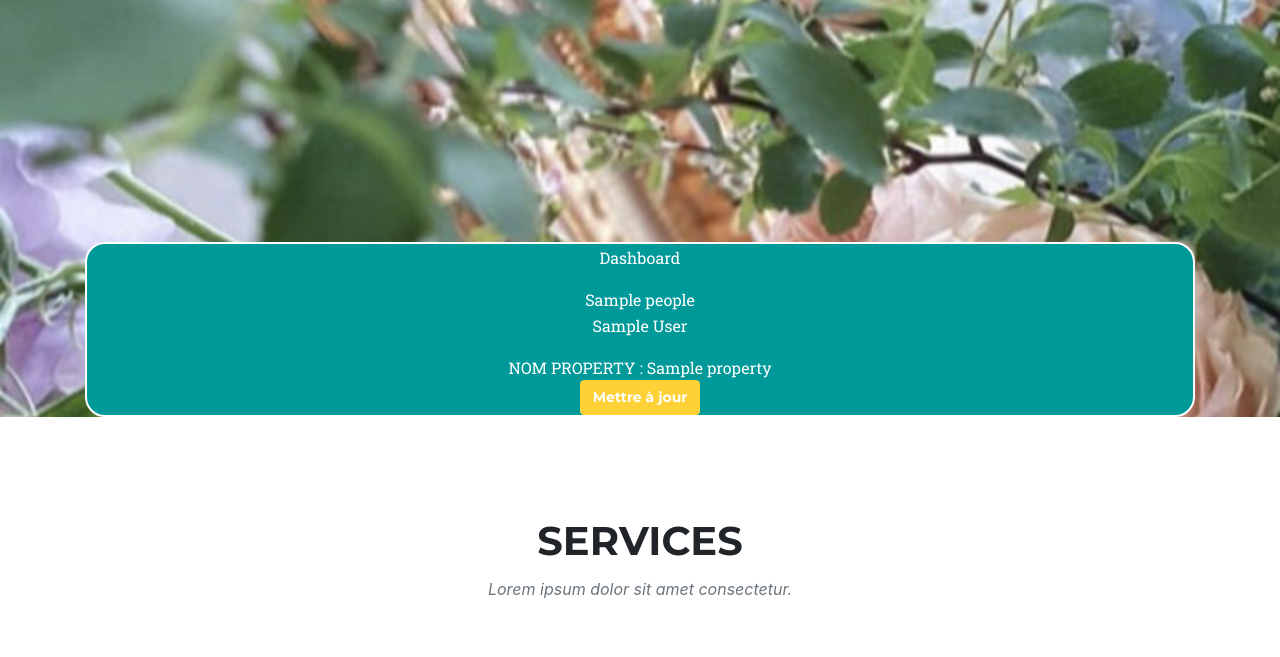
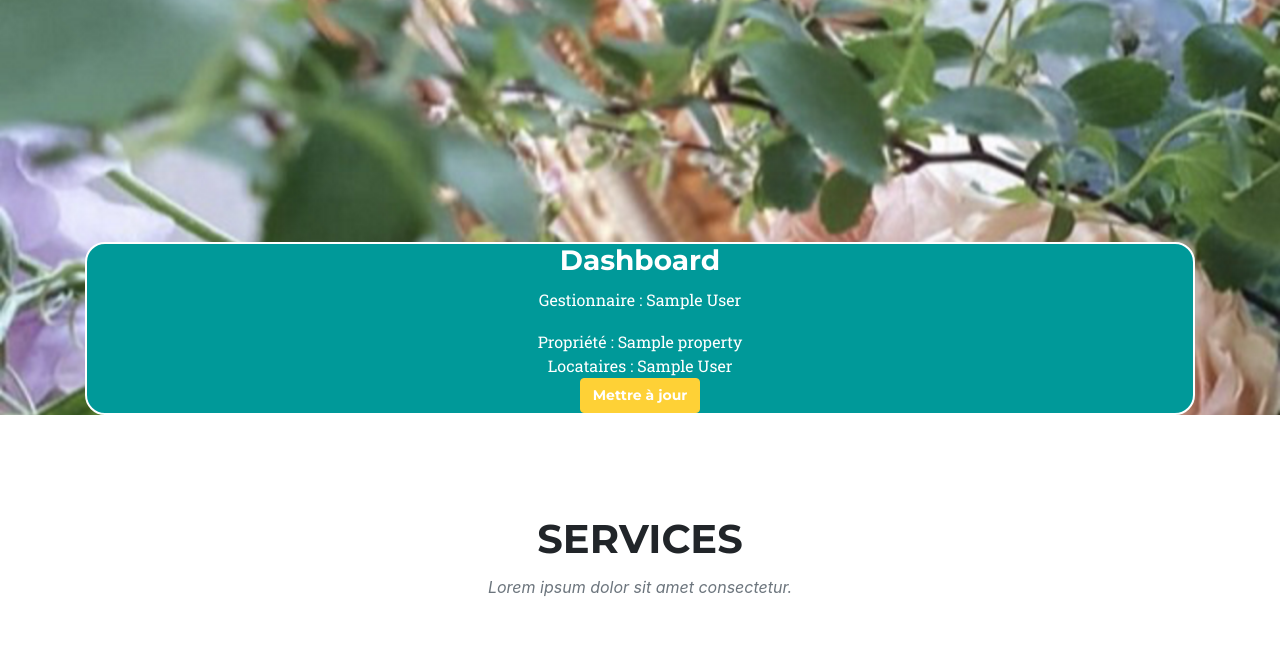
Before and after one commit to dorisak/immo_cool, a Django app: template home/templates/home/index.html in a window 1280 px wide. Shown: the part 383-1040 px from the top of the page. Run offline with Django 3.2, Linux system fonts and the light colour scheme; tables that the repository leaves empty hold one stand-in row (values such as "Sample post"); the template is opened without the code that fills it: values that come from a table or form of the project are taken from there, most other values are stand-ins (such as "Sample title", 1, 10 or a date in 2020); some libraries are stand-ins or nearby versions; some web fonts are replaced.

Commit message:
mise en place de la logique views et template de la home

```diff
--- a/home/templates/home/index.html
+++ b/home/templates/home/index.html
@@ -10,14 +10,20 @@
       <!-- <a class="btn btn-primary btn-xl text-uppercase js-scroll-trigger" href="#services">Tell Me More</a> -->
     </div>
     <div class="dashboard">
-      <p>Dashboard</p>
-      {% for people in dash %}
-      {{ people }}
+      <h3>Dashboard</h3>
+      {% for people in admin_dash %}
       <div class="property_board">
-        <p> {{ people.property.administrator.user.first_name }} {{ people.property.administrator.user.last_name }} </p>
+        <p> Gestionnaire : {{ people.user.first_name }} {{ people.user.last_name }} </p>
+        {% for house in people.administrator_property.all %}
         <div class="property_name">
-          NOM PROPERTY : {{ people.property.name }}
+          Propriété : {{house.name}}
         </div>
+        {% for person in house.property_rental.all %}
+        <div class="occupant_name">
+          Locataires : {{person.occupant}}
+        </div>
+        {% endfor %}
+        {% endfor %}
         <div class="btn btn-primary btn-xl">
           Mettre à jour
         </div>
```
Also changed, not shown: home/views.py (+17 -10 lines).
